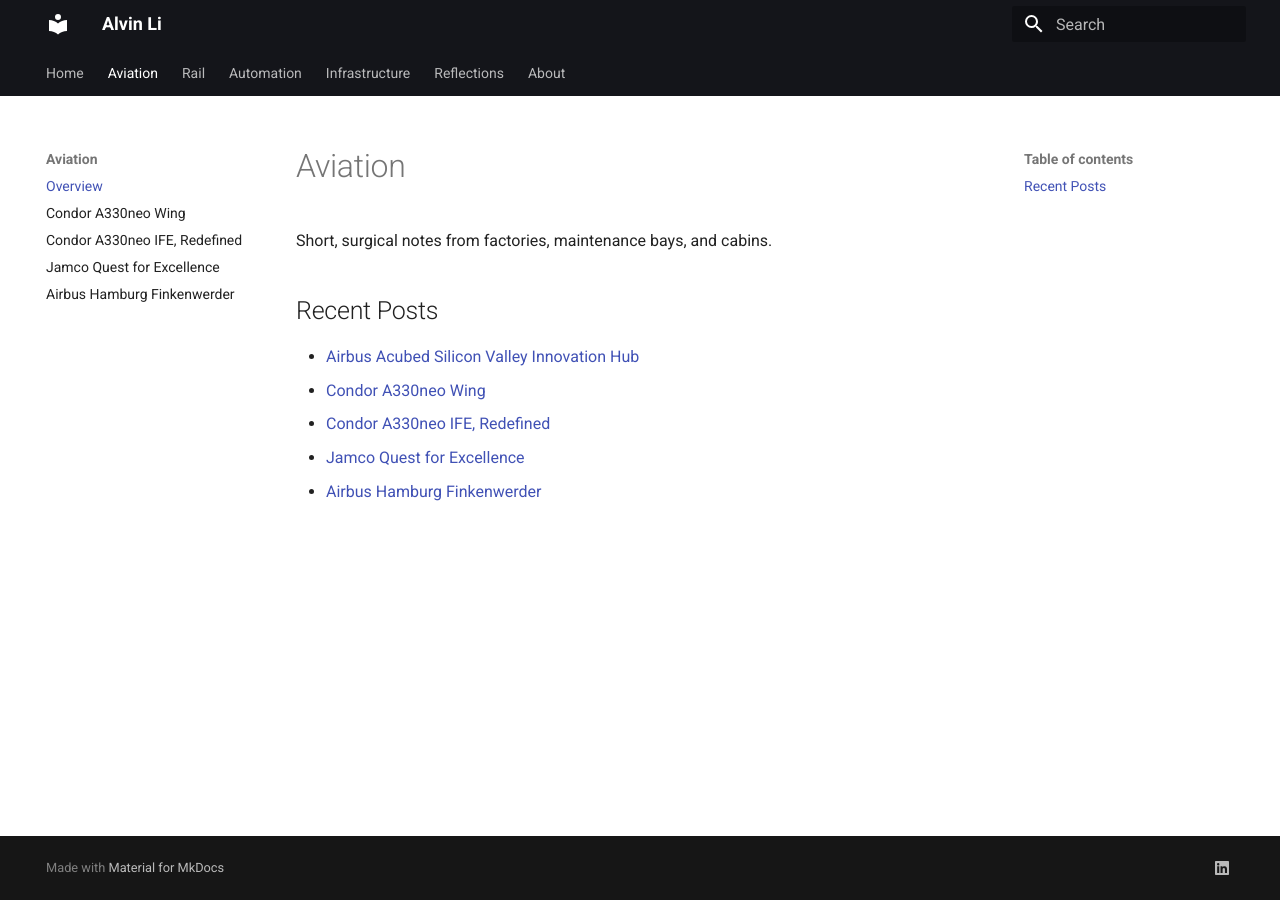
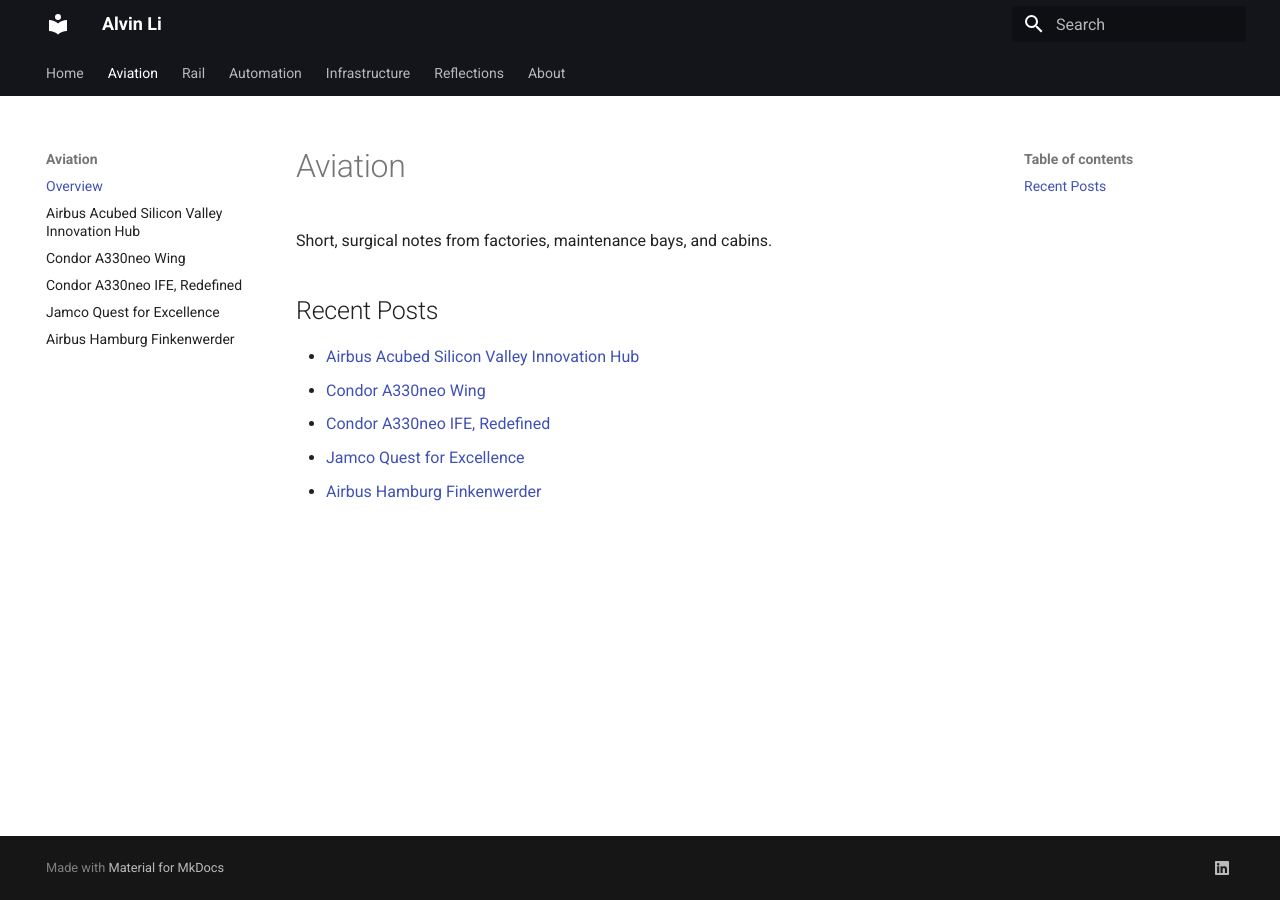
Before and after one commit to alvvvli/alvin-site, an MkDocs documentation site: the page built from docs/aviation/index.md, in a window 1280 px wide. Built offline with MkDocs 1.6.1 and Material for MkDocs 9.7.7, drawn with Linux system fonts in a browser that asks for light colours.

Commit message:
Update mkdocs.yml

```diff
--- a/mkdocs.yml
+++ b/mkdocs.yml
@@ -31,6 +31,7 @@
   - Home: index.md
   - Aviation:
       - Overview: aviation/index.md
+      - Airbus Acubed Silicon Valley Innovation Hub: aviation/acubed.md
       - Condor A330neo Wing: aviation/a330neofra.md
       - Condor A330neo IFE, Redefined: aviation/condorife.md
       - Jamco Quest for Excellence: aviation/jamco.md
```
